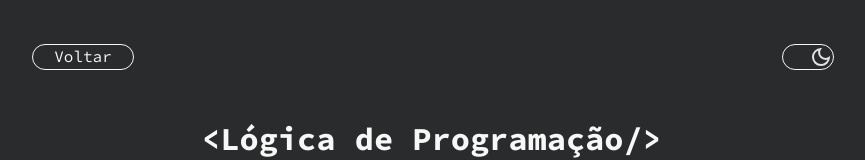
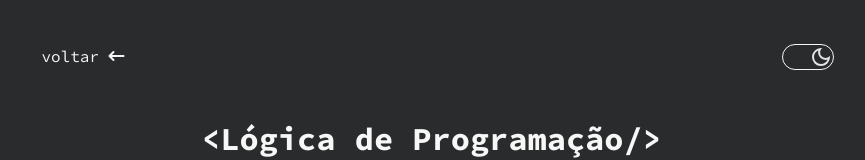
Before and after one commit to brunotxrs/Front-End_Challenge_Solutions_Lab, a plain HTML site: page src/01_Logica_de_Programacao/01_Logica_de_Programacao.html in a window 1280 px wide. Shown: the top 160 px of the page, without its empty margins (207-1072 px from the left). Drawn offline with Linux system fonts and the light colour scheme.

Commit message:
refactor(html/ui): Reestrutura botão 'Voltar' para suportar animações Reestrutura o elemento HTML do botão 'Voltar' na página da trilha de Lógica de Programação. - Adiciona elementos internos (<span class=area-animation>, <span class=s-back>, <i>) para isolar o texto e o ícone. - Essa reestruturação é necessária para permitir a implementação de animações avançadas (como hover/transição) controladas por CSS e JavaScript. - Atualiza a classe de tema para 'bk-dark' no elemento principal.

```diff
--- a/src/01_Logica_de_Programacao/01_Logica_de_Programacao.html
+++ b/src/01_Logica_de_Programacao/01_Logica_de_Programacao.html
@@ -13,8 +13,15 @@
 <body class="theme-dark">
 
     <div class="space-top">
-        <span id="back-page-index" class="back-page-index outline-theme-dark" onclick="returnPageIndex()">
-            Voltar
+        <span id="back-page-index" class="back-page-index bk-dark" onclick="returnPageIndex()">
+
+            <span class="area-animation">
+
+                <span class="s-back">voltar</span>
+
+                <i class="fa-solid fa-arrow-left-long ic i-dark"></i>
+            </span>
+
         </span>
 
         <span class="box-space-top outline-theme-dark" id="box-space-top">
```
